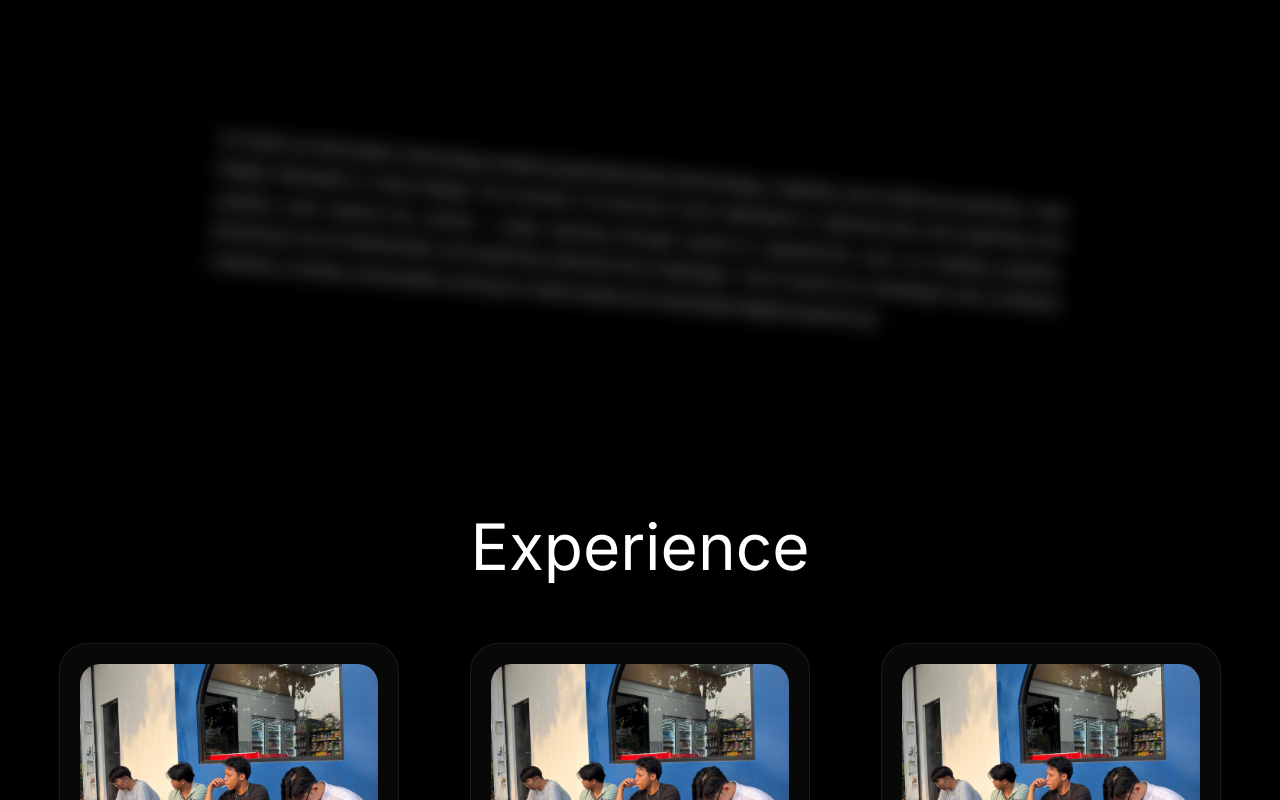
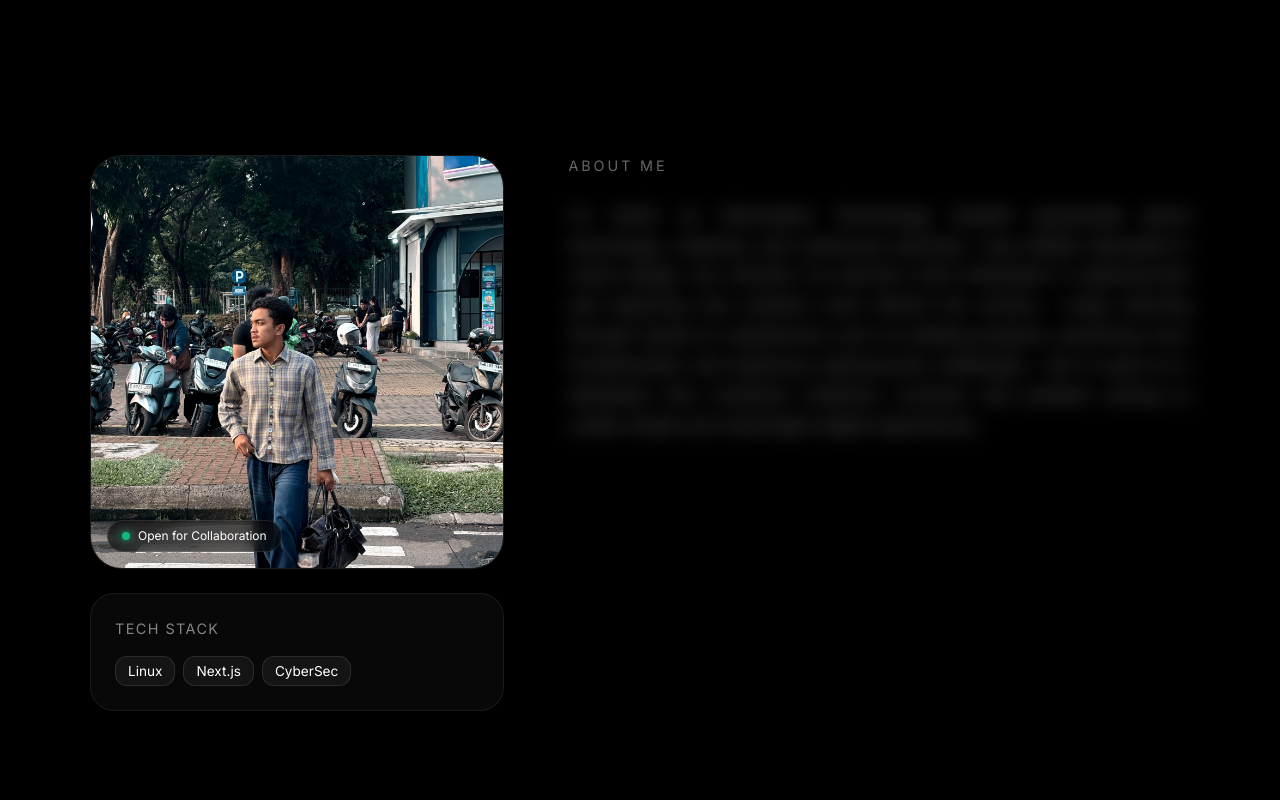
Before and after one commit to hanifhanof/porthanif, a Next.js app: page / in a window 1280 px wide. Shown: the part 1060-1860 px from the top of the page. Built offline with nearby package versions, Linux system fonts and the light colour scheme.

Commit message:
feat(about): enhance about section with new layout, content, and image

```diff
--- a/app/globals.css
+++ b/app/globals.css
@@ -284,28 +284,132 @@ a {
 }
 
 .about-section {
+  padding: 8rem 2rem;
   display: flex;
   justify-content: center;
-  align-items: center;
-  text-align: justify;
-  padding: 6rem 2rem;
 }
 
-.about-section p {
-  max-width: 850px;
-  font-size: clamp(1rem, 1.2vw, 2rem);
-  line-height: 1.9;
-  letter-spacing: -0.02em;
-  color: rgba(255,255,255,0.72);
+.about-container {
+  max-width: 1100px;
+  width: 100%;
+  display: grid;
+  grid-template-columns: 1fr 1.5fr;
+  gap: 4rem;
+  align-items: start;
 }
 
-.about-section-text {
-  font-size: clamp(1.2rem, 3vw, 1.8rem) !important;
+.about-visual {
+  display: flex;
+  flex-direction: column;
+  gap: 1.5rem;
+  position: sticky;
+  top: 100px;
 }
 
-.about-section .scroll-reveal-text {
-  font-family: "Inter", sans-serif;
+.about-image-wrapper {
+  position: relative;
+  border-radius: 32px;
+  overflow: hidden;
+  background: rgba(255, 255, 255, 0.03);
+  border: 1px solid rgba(255, 255, 255, 0.08);
 }
+
+.about-img {
+  width: 100%;
+  aspect-ratio: 1/1;
+  object-fit: cover;
+  transition: transform 0.5s ease;
+}
+
+.about-image-wrapper:hover .about-img {
+  transform: scale(1.05);
+}
+
+.about-status-tag {
+  position: absolute;
+  bottom: 16px;
+  left: 16px;
+  background: rgba(0, 0, 0, 0.6);
+  backdrop-filter: blur(8px);
+  padding: 6px 14px;
+  border-radius: 20px;
+  font-size: 12px;
+  display: flex;
+  align-items: center;
+  gap: 8px;
+  border: 1px solid rgba(255, 255, 255, 0.1);
+}
+
+.status-dot {
+  width: 8px;
+  height: 8px;
+  background: #10b981;
+  border-radius: 50%;
+  box-shadow: 0 0 10px #10b981;
+}
+
+.about-mini-card {
+  background: rgba(255, 255, 255, 0.03);
+  border: 1px solid rgba(255, 255, 255, 0.08);
+  border-radius: 24px;
+  padding: 1.5rem;
+}
+
+.about-mini-card h4 {
+  margin: 0 0 1rem 0;
+  font-size: 0.9rem;
+  text-transform: uppercase;
+  letter-spacing: 0.1em;
+  color: rgba(255, 255, 255, 0.5);
+}
+
+.tech-tags {
+  display: flex;
+  flex-wrap: wrap;
+  gap: 0.5rem;
+}
+
+.tech-tags span {
+  background: rgba(255, 255, 255, 0.05);
+  padding: 4px 12px;
+  border-radius: 12px;
+  font-size: 0.85rem;
+  border: 1px solid rgba(255, 255, 255, 0.1);
+}
+
+.about-content {
+  display: flex;
+  flex-direction: column;
+  gap: 1.5rem;
+}
+
+.section-label {
+  font-size: 0.9rem;
+  text-transform: uppercase;
+  letter-spacing: 0.2em;
+  color: rgba(255, 255, 255, 0.4);
+}
+
+.about-text {
+  font-size: clamp(1.1rem, 1.3vw, 1.5rem);
+  line-height: 1.7;
+  color: rgba(255, 255, 255, 0.85);
+  text-align: justify;
+}
+
+@media (max-width: 900px) {
+  .about-container {
+    grid-template-columns: 1fr;
+    gap: 3rem;
+  }
+
+  .about-visual {
+    position: static;
+    max-width: 400px;
+    margin: 0 auto;
+  }
+}
+
 
 .experience-section {
   padding: 8rem 2rem;
--- a/app/page.tsx
+++ b/app/page.tsx
@@ -127,15 +127,46 @@ export default function Home() {
       </section>
 
       {/* SEKSI ABOUT */}
-      <section className="about-section">
-        <ScrollReveal
-          baseOpacity={0.9}
-          enableBlur
-          baseRotation={5}
-          blurStrength={9}
-        >
-          I’m Hanif, an Information Technology student passionate about technology, creativity, and continuous learning. I was initially interested in visual design, but recently I’ve become more interested in cybersecurity and exploring how systems work behind the scenes. I enjoy learning through hands-on experiences such as building projects, practicing Linux fundamentals, and exploring cybersecurity challenges. I aim to grow as a developer who combines creativity, curiosity, and problem solving to create simple and meaningful digital experiences.
-        </ScrollReveal>
+      <section className="about-section" id="about">
+        <div className="about-container">
+          <div className="about-visual">
+            <div className="about-image-wrapper">
+              <img
+                src="/hanif-about.png"
+                alt="Hanif Portrait"
+                className="about-img"
+              />
+              <div className="about-status-tag">
+                <span className="status-dot"></span>
+                Open for Collaboration
+              </div>
+            </div>
+
+            {/* Additional "Interest" or "Tech" card below photo */}
+            <div className="about-mini-card">
+              <h4>Tech Stack</h4>
+              <div className="tech-tags">
+                <span>Linux</span>
+                <span>Next.js</span>
+                <span>CyberSec</span>
+              </div>
+            </div>
+          </div>
+
+          <div className="about-content">
+            <h2 className="section-label">About Me</h2>
+            <div className="about-text">
+              <ScrollReveal
+                baseOpacity={0.5}
+                enableBlur
+                baseRotation={0}
+                blurStrength={10}
+              >
+                I’m Hanif, an Information Technology student passionate about technology, creativity, and continuous learning. I was initially interested in visual design, but recently I’ve become more interested in cybersecurity and exploring how systems work behind the scenes. I enjoy learning through hands-on experiences such as building projects, practicing Linux fundamentals, and exploring cybersecurity challenges. I aim to grow as a developer who combines creativity, curiosity, and problem solving to create simple and meaningful digital experiences.
+              </ScrollReveal>
+            </div>
+          </div>
+        </div>
       </section>
 
       {/* SEKSI EXPERIENCE */}
```
Also changed, not shown: public/hanif-about.png (added).
